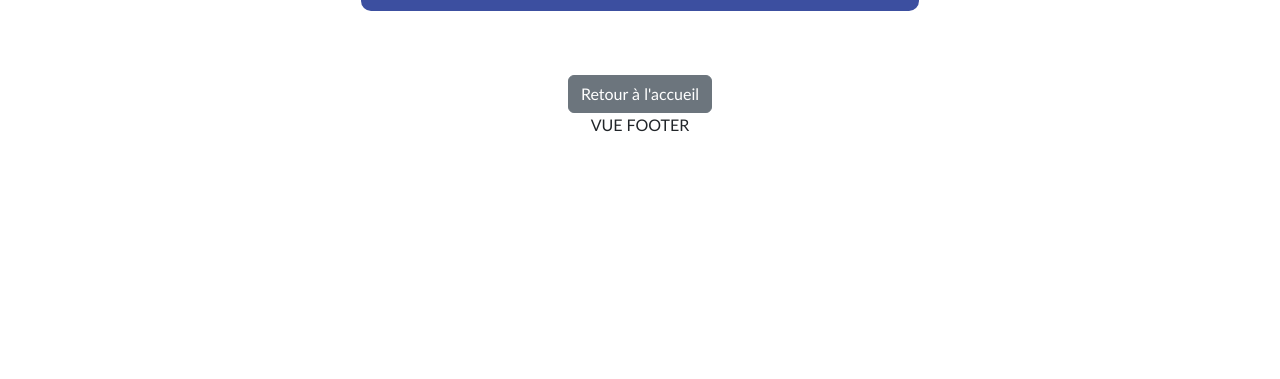
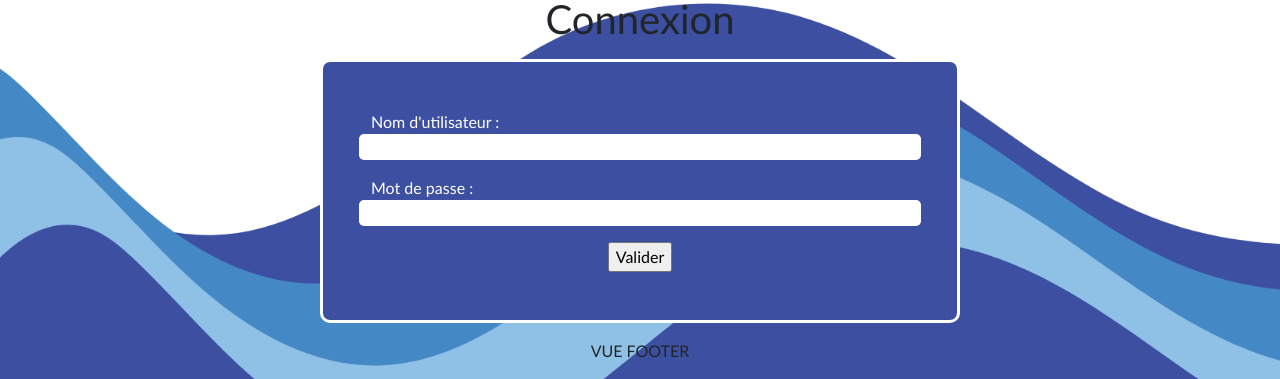
Before and after one commit to Xaelyne/Projet_Menuiz_Man, a PHP site: page / in a window 1280 px wide. Shown: the part 451-830 px from the top of the page. Before the commit the page ends 583 px from the top, so only its background shows below. Run offline with PHP 8.4, Linux system fonts and the light colour scheme.

Commit message:
Push ensemble

```diff
--- a/index.php
+++ b/index.php
@@ -10,7 +10,7 @@ var_dump($action);
 // switch sur si pas de connexion trouvé -> formulaire connexion
 switch ($action) {
     case "connexion":
-        $titre = "Accueil";
+        $titre = "Connexion";
         require "./vues/vueHeader.php";
         require "./vues/vueConnexion.php";
         break;
--- a/style/style.css
+++ b/style/style.css
@@ -1,13 +1,28 @@
 body {
-    --bleu : #3C4FA0;
+    --bleuFonce : #3C4FA0;
+    --bleuMoyen : #4488C5;
+    --bleuClair : #8FC1E6;
     font-family: 'Calibri';
+    background-image: url("../Images/background.png");
+    background-size: cover;
+}
+
+.maNav {
+    background-color: var(--bleuFonce);
 }
 
 .formConnexion {
-    background-color: var(--bleu);
+    background-color: var(--bleuFonce);
     color: white;
+    border: solid 3px white;
     border-radius: 10px;
     width: 50%;
+}
+
+.inputText {
+    border-radius: 5px;
+    border: none;
+    color: var(--bleuMoyen);
 }
 
 @media screen and (max-width: 992px) {
--- a/vues/vueConnexion.php
+++ b/vues/vueConnexion.php
@@ -2,10 +2,13 @@
     <input type="hidden" name="action" value="connexion">
     <div class="row">
         <label for="user">Nom d'utilisateur :</label>
-        <input type="text" name="user">
+        <input type="text" name="user" class="inputText">
     </div>
     <div class="row mt-3">
         <label for="pass">Mot de passe :</label>
-        <input type="text" name="pass">
+        <input type="password" name="pass"  class="inputText">
+    </div>
+    <div class="text-center mt-3">
+        <input type="submit" value="Valider" class="bouton">
     </div>
 </form>
--- a/vues/vueFooter.php
+++ b/vues/vueFooter.php
@@ -1,4 +1,4 @@
-<?php if($action != 'accueil') { ?>
+<?php if($action != 'accueil' && $action != 'connexion') { ?>
     <footer>
         <br><br>
         <a href="index.php"><button class="btn btn-secondary">Retour à l'accueil</button></a>
--- a/vues/vueHeader.php
+++ b/vues/vueHeader.php
@@ -1,5 +1,6 @@
 <!DOCTYPE html>
 <html lang="fr">
+
 <head>
     <meta charset="UTF-8">
     <meta name="viewport" content="width=device-width, initial-scale=1.0">
@@ -10,14 +11,44 @@
     <title><?= $titre ?></title>
 </head>
 
-<body class="container text-center">
-    <h1 class="my-5"><?= $titre ?></h1>
+<body class="text-center">
 
-
-<!-- Les alerts -->
+    <!-- Les alerts -->
     <div class="col-12 alert alert-danger d-block d-sm-none text-center" role="alert">Screen X-Small</div>
     <div class="col-sm-12 alert alert-info d-none d-sm-block d-md-none text-center" role="alert">Screen Small ≥576px</div>
     <div class="col-md-12 alert alert-success d-none d-md-block d-lg-none text-center" role="alert">Screen Medium ≥768px</div>
     <div class="col-lg-12 alert alert-warning d-none d-lg-block d-xl-none text-center" role="alert">Screen Large ≥992px</div>
     <div class="col-xl-12 alert alert-dark d-none d-xl-block d-xxl-none text-center" role="alert">Screen X-Large ≥1200px</div>
     <div class="col-xxl-12 alert alert-secondary d-none d-xxl-block text-center" role="alert">Screen XX-Large ≥1400px</div>
+
+
+    <!-- Nav Barre -->
+    <nav class="navbar navbar-expand-lg maNav">
+        <div class="container-fluid">
+            <a class="navbar-brand" href="#">Navbar</a>
+            <button class="navbar-toggler" type="button" data-bs-toggle="collapse" data-bs-target="#navbarNav" aria-controls="navbarNav" aria-expanded="false" aria-label="Toggle navigation">
+                <span class="navbar-toggler-icon"></span>
+            </button>
+            <div class="collapse navbar-collapse" id="navbarNav">
+                <ul class="navbar-nav">
+                    <li>
+                        <a class="nav-link mx-3" aria-current="page" href="index.php">
+                            <img src="../Images/Menuiz Man.png" alt="Logo" class="logonav d-md-none d-lg-block">
+                        </a>
+                    </li>
+                    <li class="nav-item">
+                        <a class="nav-link active" aria-current="page" href="#">Home</a>
+                    </li>
+                    <li class="nav-item">
+                        <a class="nav-link" href="#">Features</a>
+                    </li>
+                    <li class="nav-item">
+                        <a class="nav-link" href="#">Pricing</a>
+                    </li>
+                </ul>
+            </div>
+        </div>
+    </nav>
+
+
+    <h1 class="my-3"><?= $titre ?></h1>
```
